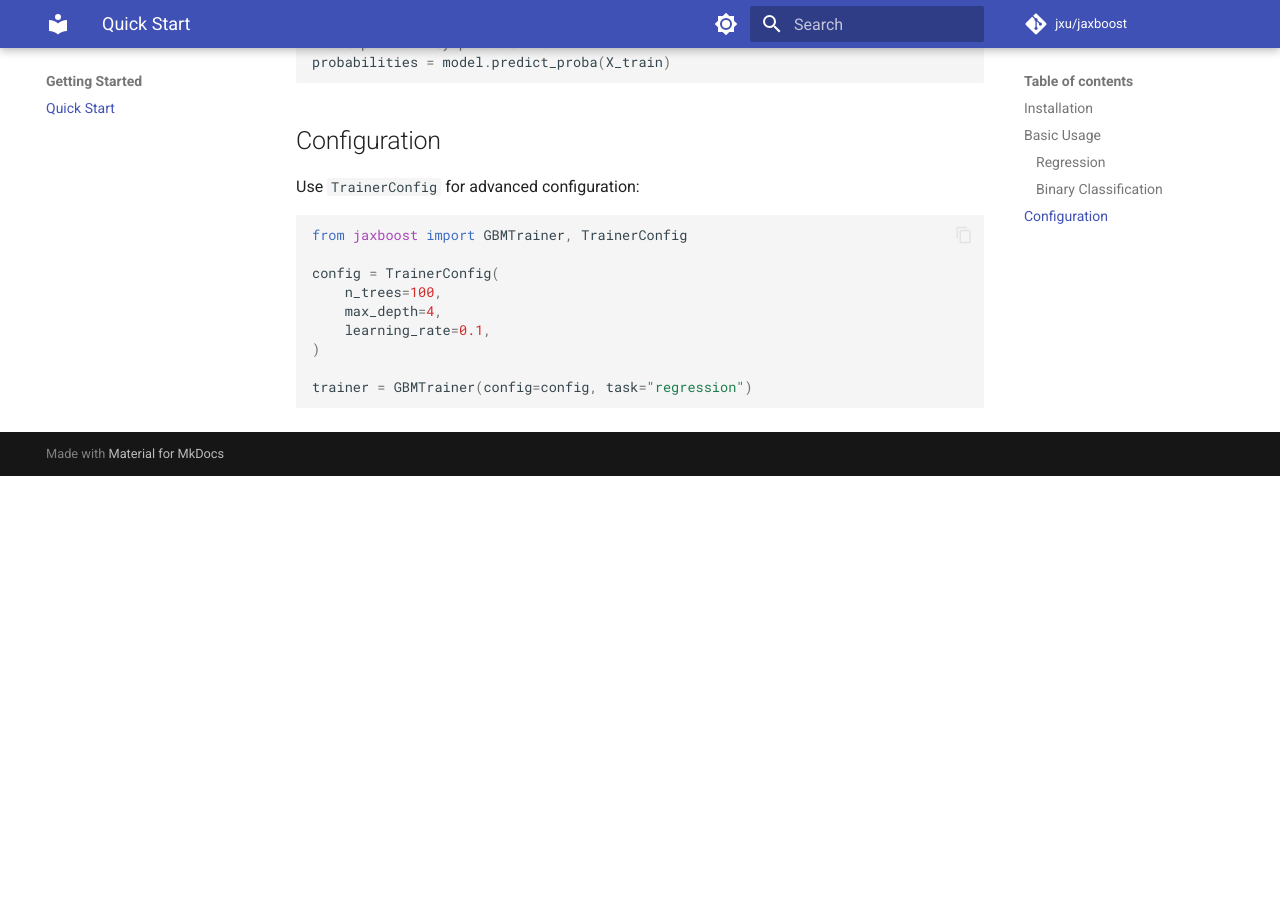
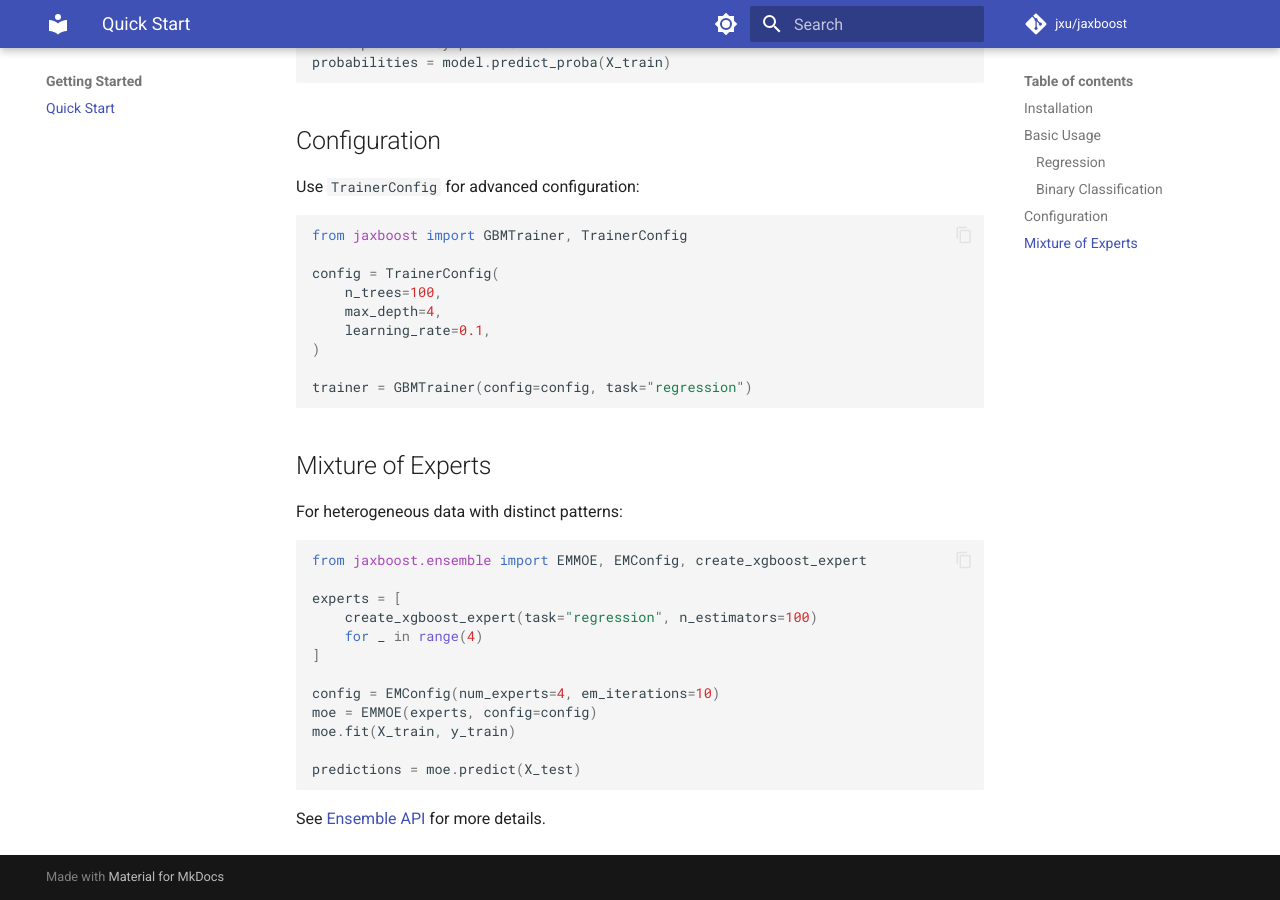
Before and after one commit to jxucoder/jaxboost, an MkDocs documentation site: the page built from docs/getting-started/quickstart.md, in a window 1280 px wide and 900 px high, scrolled down 939 px. Built offline with MkDocs 1.6.1 and Material for MkDocs 9.7.7, drawn with Linux system fonts in a browser that asks for light colours; comment, search, counter and statistics services are not loaded; before the commit the page ends 1415 px from its top, so only the background shows below that.

Commit message:
Enhance documentation and API for Mixture of Experts in jaxboost
- Added a new section in README.md detailing the Mixture of Experts (MOE) functionality with examples for both differentiable MOE and EM-MOE using XGBoost/LightGBM/CatBoost.
- Updated index.md to highlight the MOE feature in the documentation overview.
- Revised ensemble.md to include new classes and functions related to MOE, improving clarity and accessibility.
- Expanded quickstart.md with an example demonstrating the use of EMMOE for heterogeneous data.

````diff
--- a/docs/getting-started/quickstart.md
+++ b/docs/getting-started/quickstart.md
@@ -55,3 +55,24 @@ config = TrainerConfig(
 
 trainer = GBMTrainer(config=config, task="regression")
 ```
+
+## Mixture of Experts
+
+For heterogeneous data with distinct patterns:
+
+```python
+from jaxboost.ensemble import EMMOE, EMConfig, create_xgboost_expert
+
+experts = [
+    create_xgboost_expert(task="regression", n_estimators=100)
+    for _ in range(4)
+]
+
+config = EMConfig(num_experts=4, em_iterations=10)
+moe = EMMOE(experts, config=config)
+moe.fit(X_train, y_train)
+
+predictions = moe.predict(X_test)
+```
+
+See [Ensemble API](../api/ensemble.md) for more details.
````
Also changed, not shown: README.md (+27 -0 lines), docs/api/ensemble.md (+13 -7 lines), docs/index.md (+1 -0 lines).
